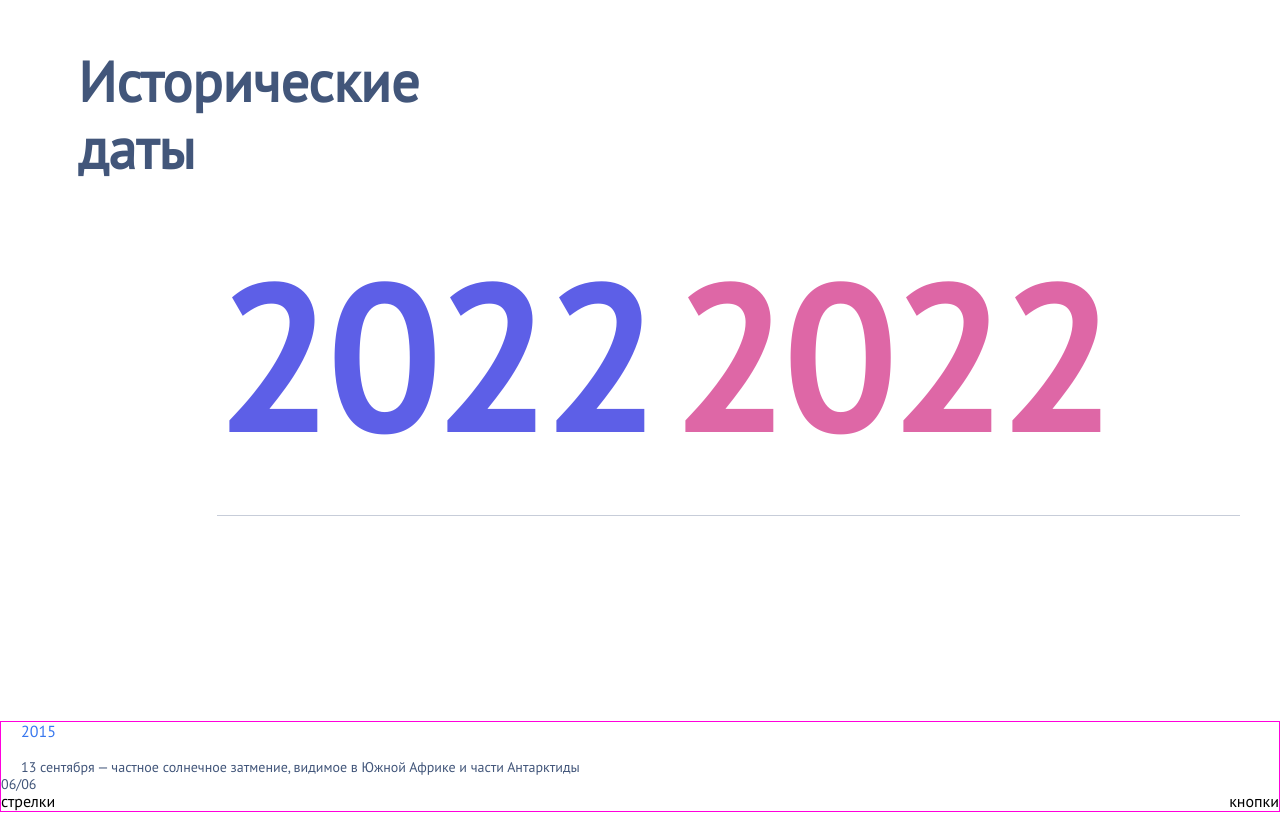
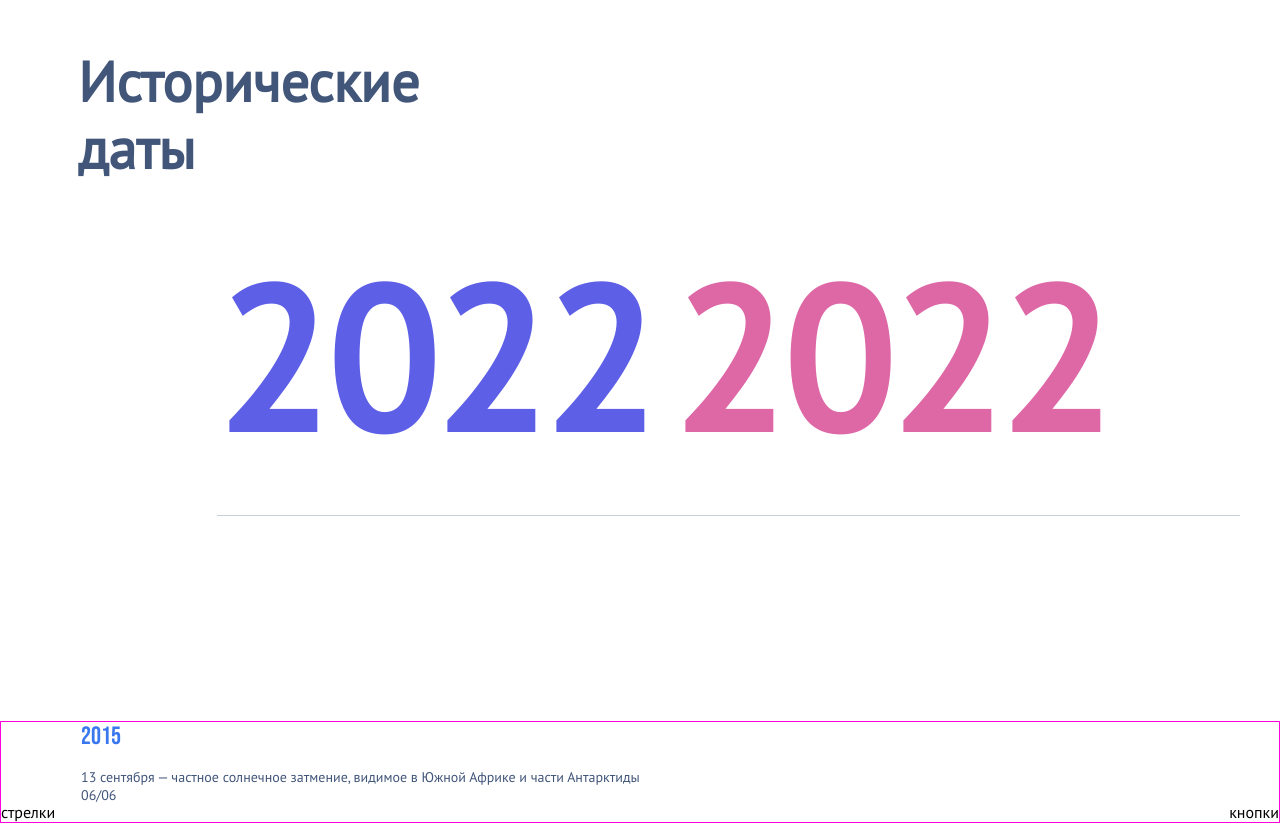
Before and after one commit to yulia463/time-arc, a React (Create React App) app: page / in a window 1280 px wide. Shown: the part 122-945 px from the top of the page. Built offline with nearby package versions, Linux system fonts and the light colour scheme.

Commit message:
feat: add fonts and  styles for desktop

```diff
--- a/src/assets/variables.module.scss
+++ b/src/assets/variables.module.scss
@@ -1,6 +1,13 @@
 @font-face {
   font-family: "PT Sans Regular";
   src: url('../assets/fonts/PTSans-Regular.ttf') format('woff2');
+  font-weight: 400;
+  font-style: normal;
+  font-display: swap;
+}
+@font-face {
+  font-family: "Bebas Neue";
+  src: url('../assets/fonts/BebasNeue-Regular.ttf') format('woff2');
   font-weight: 400;
   font-style: normal;
   font-display: swap;
--- a/src/components/TimeBlock/Content/ContentBlock.module.scss
+++ b/src/components/TimeBlock/Content/ContentBlock.module.scss
@@ -15,6 +15,7 @@
     padding: 96px 0 185px 217px;
     font-size: 200px;
     line-height: 160px;
+    margin-bottom: none;
   }
 }
 
--- a/src/components/TimeBlock/Footer/FooterBlock.module.scss
+++ b/src/components/TimeBlock/Footer/FooterBlock.module.scss
@@ -6,12 +6,18 @@
 }
 
 .Year {
+  font-family: "Bebas Neue", serif;
   font-size: 16px;
   font-weight: 400;
   line-height: 120%;
   letter-spacing: 0;
   color: var(--color-blue);
-  padding-left: 20px;
+  padding: 0 0 15px 20px;
+
+  @media (min-width: 1024px) {
+    font-size: 25px;
+    padding-left: 80px;
+  }
 }
 
 .YearAndTextContainer {
@@ -24,7 +30,11 @@
   line-height: 145%;
   letter-spacing: 0;
   color: var(--color-text);
-  padding: 15px 0 0 20px;
+  padding-left: 20px;
+
+  @media (min-width: 1024px) {
+    padding-left: 80px;
+  }
 }
 
 .Date {
@@ -33,6 +43,11 @@
   line-height: 100%;
   letter-spacing: 0;
   color: var(--color-text);
+  padding-left: 20px;
+
+  @media (min-width: 1024px) {
+    padding-left: 80px;
+  }
 }
 
 .BtnsAndTabs {
```
Also changed, not shown: src/assets/fonts/BebasNeue-Regular.ttf (added).
